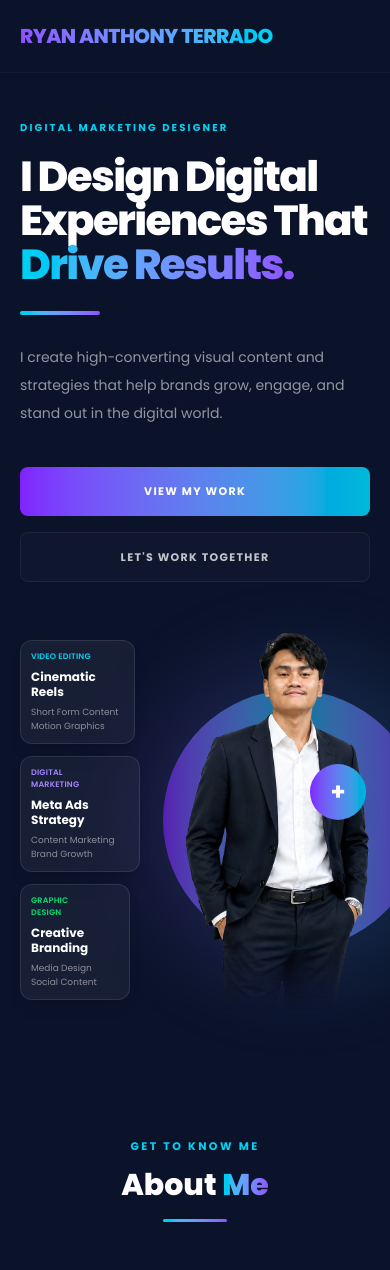
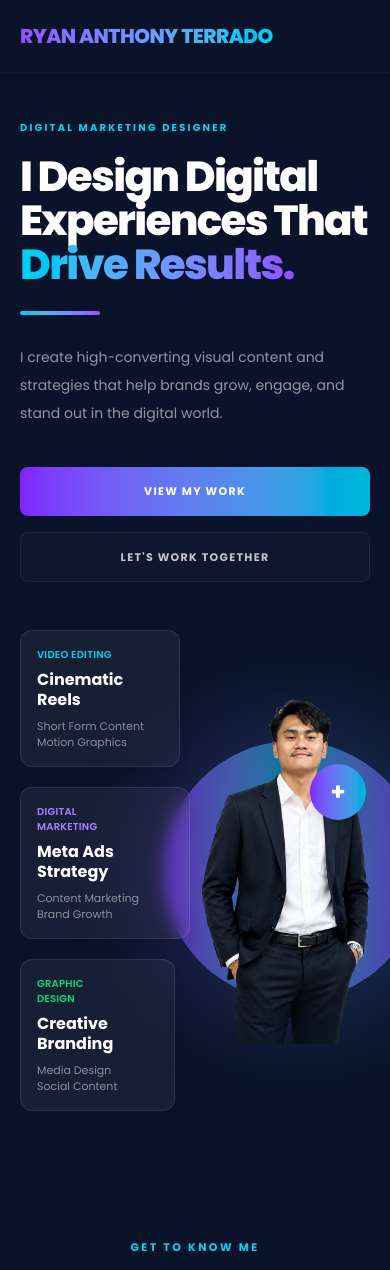
Before and after one commit to RYLO20/My-Portfolio, a React (Vite) app: page / in a window 390 px wide. Shown: the top 1270 px of the page. Built offline with nearby package versions, Linux system fonts and the light colour scheme.

Commit message:
updated hero section

```diff
--- a/src/components/Hero.tsx
+++ b/src/components/Hero.tsx
@@ -2,6 +2,7 @@
 
 import { useState, useEffect, useRef } from "react";
 import heroImage from "../assets/hero.png";
+import ThemeToggle from "./ThemeToggle";
 
 export default function Hero() {
   const [openModal, setOpenModal] = useState(false);
@@ -255,23 +256,27 @@ export default function Hero() {
               <div className="absolute right-[-25%] top-1/2 h-[320px] w-[320px] -translate-y-1/2 rounded-full bg-gradient-to-r from-violet-500/15 to-cyan-500/15 blur-2xl sm:h-[380px] sm:w-[380px]" />
               <div className="absolute right-[-15%] top-1/2 h-[260px] w-[260px] -translate-y-1/2 rounded-full bg-gradient-to-r from-violet-600 via-cyan-500 to-violet-600 opacity-60 sm:h-[300px] sm:w-[300px]" />
 
-              <div className="relative z-20 flex flex-col gap-3">
-                <div className="w-[115px] rounded-xl border border-white/10 bg-white/5 p-2.5 shadow-lg backdrop-blur-sm sm:w-[135px] sm:p-3">
-                  <p className="text-[8px] font-semibold tracking-wide text-cyan-400 sm:text-[9px]">VIDEO EDITING</p>
-                  <h3 className="mt-1.5 text-xs font-bold leading-tight text-white sm:mt-2 sm:text-sm">Cinematic<br />Reels</h3>
-                  <p className="mt-1.5 text-[9px] leading-3.5 text-white/50 sm:mt-2 sm:text-[10px] sm:leading-4">Short Form Content<br />Motion Graphics</p>
+              {/* INCREASED CARDS SIZES */}
+              <div className="relative z-20 flex flex-col gap-5">
+                {/* UPGRADED CARD 1 */}
+                <div className="w-[160px] rounded-xl border border-white/10 bg-white/5 p-4 shadow-lg backdrop-blur-sm sm:w-[180px] sm:p-5">
+                  <p className="text-[10px] font-semibold tracking-wide text-cyan-400 sm:text-[11px]">VIDEO EDITING</p>
+                  <h3 className="mt-2 text-base font-bold leading-tight text-white sm:mt-2.5 sm:text-lg">Cinematic<br />Reels</h3>
+                  <p className="mt-2 text-[11px] leading-4 text-white/50 sm:mt-2.5 sm:text-xs sm:leading-5">Short Form Content<br />Motion Graphics</p>
                 </div>
 
-                <div className="w-[120px] rounded-xl border border-white/10 bg-white/5 p-2.5 shadow-lg backdrop-blur-sm sm:w-[145px] sm:p-3">
-                  <p className="text-[8px] font-semibold tracking-wide text-violet-400 sm:text-[9px]">DIGITAL<br />MARKETING</p>
-                  <h3 className="mt-1.5 text-xs font-bold leading-tight text-white sm:mt-2 sm:text-sm">Meta Ads<br />Strategy</h3>
-                  <p className="mt-1.5 text-[9px] leading-3.5 text-white/50 sm:mt-2 sm:text-[10px] sm:leading-4">Content Marketing<br />Brand Growth</p>
+                {/* UPGRADED CARD 2 */}
+                <div className="w-[170px] rounded-xl border border-white/10 bg-white/5 p-4 shadow-lg backdrop-blur-sm sm:w-[190px] sm:p-5">
+                  <p className="text-[10px] font-semibold tracking-wide text-violet-400 sm:text-[11px]">DIGITAL<br />MARKETING</p>
+                  <h3 className="mt-2 text-base font-bold leading-tight text-white sm:mt-2.5 sm:text-lg">Meta Ads<br />Strategy</h3>
+                  <p className="mt-2 text-[11px] leading-4 text-white/50 sm:mt-2.5 sm:text-xs sm:leading-5">Content Marketing<br />Brand Growth</p>
                 </div>
 
-                <div className="w-[110px] rounded-xl border border-white/10 bg-white/5 p-2.5 shadow-lg backdrop-blur-sm sm:w-[130px] sm:p-3">
-                  <p className="text-[8px] font-semibold tracking-wide text-green-400 sm:text-[9px]">GRAPHIC<br />DESIGN</p>
-                  <h3 className="mt-1.5 text-xs font-bold leading-tight text-white sm:mt-2 sm:text-sm">Creative<br />Branding</h3>
-                  <p className="mt-1.5 text-[9px] leading-3.5 text-white/50 sm:mt-2 sm:text-[10px] sm:leading-4">Media Design<br />Social Content</p>
+                {/* UPGRADED CARD 3 */}
+                <div className="w-[155px] rounded-xl border border-white/10 bg-white/5 p-4 shadow-lg backdrop-blur-sm sm:w-[175px] sm:p-5">
+                  <p className="text-[10px] font-semibold tracking-wide text-green-400 sm:text-[11px]">GRAPHIC<br />DESIGN</p>
+                  <h3 className="mt-2 text-base font-bold leading-tight text-white sm:mt-2.5 sm:text-lg">Creative<br />Branding</h3>
+                  <p className="mt-2 text-[11px] leading-4 text-white/50 sm:mt-2.5 sm:text-xs sm:leading-5">Media Design<br />Social Content</p>
                 </div>
               </div>
 
@@ -279,7 +284,7 @@ export default function Hero() {
                 <img
                   src={heroImage}
                   alt="Hero"
-                  className="relative z-10 h-[380px] w-auto object-contain sm:h-[480px] [mask-image:linear-gradient(to_bottom,black_82%,transparent_100%)] [-webkit-mask-image:linear-gradient(to_bottom,black_82%,transparent_100%)]"
+                   className="relative z-10 h-[480px] w-auto object-contain sm:h-[580px] [mask-image:linear-gradient(to_bottom,black_75%,transparent_100%)] [-webkit-mask-image:linear-gradient(to_bottom,black_75%,transparent_100%)]"
                 />
               </div>
             </div>
```
